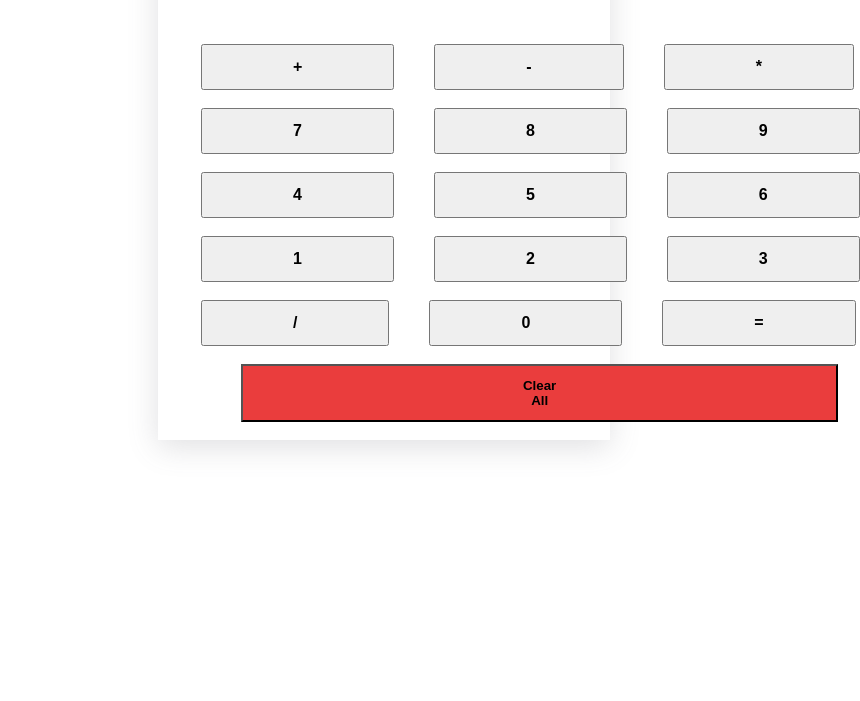
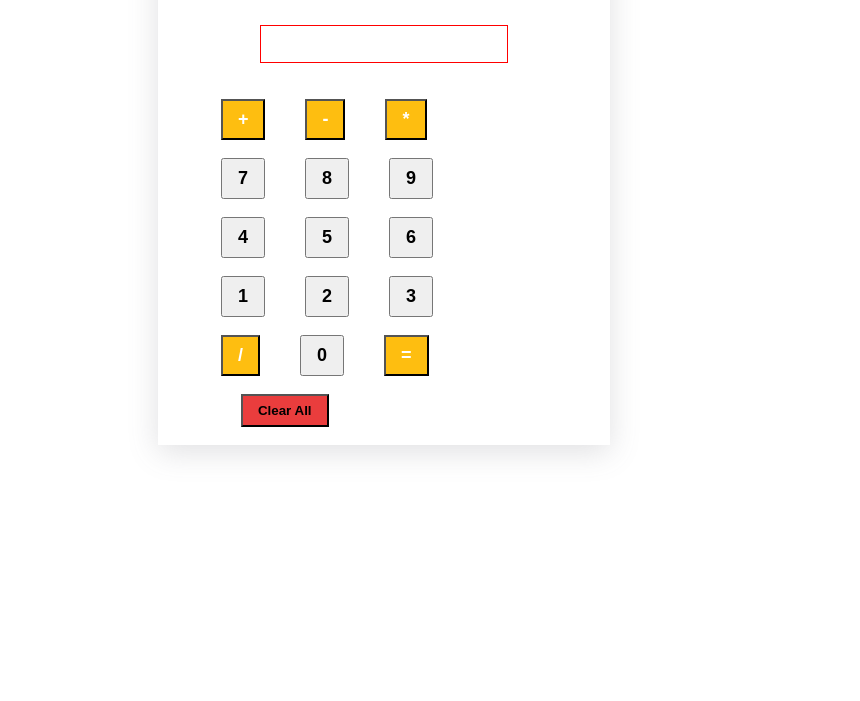
Before and after one commit to Sahil9214/JS-Calculator, a plain HTML site: page index.html in a window 768 px wide. Shown: the part 99-800 px from the top of the page, 860 px wide, since content can reach past the window. Drawn offline with Linux system fonts and the light colour scheme.

Commit message:
Calculator css

```diff
--- a/index.css
+++ b/index.css
@@ -7,7 +7,7 @@
   padding: 12px 90px;
   text-align: center;
   justify-content: center;
-  font-size: 16px;
+  font-size: 18px;
   font-weight: 900;
   cursor: pointer;
   margin: 0px 20px;
@@ -26,16 +26,110 @@
 }
 #main-Calculator {
   box-shadow: rgba(100, 100, 111, 0.2) 0px 7px 29px 0px;
-
-
+  margin-top: 5%;
 }
-#input{
-
+#input {
   width: 400px;
   text-align: center;
   justify-content: center;
   align-items: center;
   border: 1px solid black;
   padding: 18px 100px;
-  margin-left: 60px;
+  margin-left: 90px;
 }
+@media (max-width: 1180px) and (min-width: 768px) {
+  #main-Calculator {
+    width: 50%;
+
+    margin: auto;
+  }
+  .input {
+    padding: 12px 36px;
+    text-align: center;
+    justify-content: center;
+    font-size: 18px;
+    font-weight: 900;
+    cursor: pointer;
+    margin: 0px 20px;
+  }
+  .mainBtn {
+    padding: 12px 50px;
+    margin-left: 60px;
+    background-color: rgb(234, 61, 61);
+    font-weight: 800;
+  }
+  #input {
+    width: 40%;
+    margin: auto;
+    border: 1px solid red;
+    text-align: center;
+    font-weight: 600;
+    font-size: 22px;
+  }
+  .calculator-div {
+    width: 60%;
+  }
+  .calculator-div > div {
+    margin-left: 20px;
+  }
+}
+@media (max-width: 880px) and (min-width: 450px) {
+  #main-Calculator {
+    width: 60%;
+
+    margin: auto;
+  }
+  .input {
+    padding: 8px 15px;
+    text-align: center;
+    justify-content: center;
+    font-size: 18px;
+    font-weight: 900;
+    cursor: pointer;
+    margin: 0px 20px;
+  }
+  .mainBtn {
+    padding: 7px 15px;
+    margin-left: 60px;
+    background-color: rgb(234, 61, 61);
+    font-weight: 800;
+  }
+  #input {
+    width: 10%;
+    margin: auto;
+    border: 1px solid red;
+    text-align: center;
+    font-weight: 600;
+    font-size: 17px;
+  }
+}
+@media (max-width: 449px) and (min-width: 320px) {
+  #main-Calculator {
+    width: 60%;
+
+    margin: auto;
+  }
+  .input {
+    padding: 6px 10px;
+    text-align: center;
+    justify-content: center;
+    font-size: 18px;
+    font-weight: 900;
+    cursor: pointer;
+    margin: 0px 20px;
+  }
+  .mainBtn {
+    padding: 7px 15px;
+    margin-left: 60px;
+    background-color: rgb(234, 61, 61);
+    font-weight: 800;
+  }
+  #input {
+    width: 8%;
+    margin: auto;
+    border: 1px solid red;
+    text-align: center;
+    font-weight: 600;
+    font-size: 17px;
+  }
+}
--- a/index.html
+++ b/index.html
@@ -9,38 +9,71 @@
   <body>
     <div id="main-Calculator">
       <br />
-      <div style="width: 90%; margin: auto">
-        <h1 id="input"></h1>
+      <h1 style="text-align: center">Utkarsh Calculator</h1>
+      <br />
+      <h1 id="input"></h1>
+      <div style="width: 90%; margin: auto" class="calculator-div">
+
         <br />
         <br />
-        <div style="display: flex">
-          <input class="input" value="+" id="plus" type="button" />
-          <input class="input" value="-" id="sub" type="button" />
-          <input class="input" value="*" id="mul" type="button" />
+        <div style="display: flex" class="divBtn">
+          <input
+            style="background-color: #febe10; color: #fff;margin: 0px 20px;"
+            class="input"
+            value="+"
+            id="plus"
+            type="button"
+          />
+          <input
+            style="background-color: #febe10; color: #fff ;margin: 0px 20px;"
+            class="input"
+            value="-"
+            id="sub"
+            type="button"
+          />
+          <input
+            style="background-color: #febe10; color: #fff ;margin: 0px 20px;"
+            class="input"
+            value="*"
+            id="mul"
+            type="button"
+          />
         </div>
         <br />
-        <div style="display: flex">
+        <div style="display: flex" class="divBtn"  >
           <input class="input" value="7" id="seven" type="button" />
           <input class="input" value="8" id="eight" type="button" />
           <input class="input" value="9" id="nine" type="button" />
         </div>
         <br />
-        <div style="display: flex">
+        <div style="display: flex" class="divBtn">
           <input class="input" value="4" id="four" type="button" />
           <input class="input" value="5" id="five" type="button" />
           <input class="input" value="6" id="six" type="button" />
         </div>
         <br />
-        <div style="display: flex">
+        <div style="display: flex" class="divBtn">
           <input class="input" value="1" id="one" type="button" />
           <input class="input" value="2" id="two" type="button" />
           <input class="input" value="3" id="three" type="button" />
         </div>
         <br />
-        <div style="display: flex">
-          <input class="input" value="/" id="div" type="button" />
+        <div style="display: flex" class="divBtn">
+          <input
+            style="background-color: #febe10; color: #fff"
+            class="input"
+            value="/"
+            id="div"
+            type="button"
+          />
           <input class="input" value="0" id="zero" type="button" />
-          <input class="input" value="=" id="equal" type="button" />
+          <input
+            style="background-color: #febe10; color: #fff"
+            class="input"
+            value="="
+            id="equal"
+            type="button"
+          />
         </div>
         <br />
         <button id="mainBtn" class="mainBtn">Clear All</button>
```
